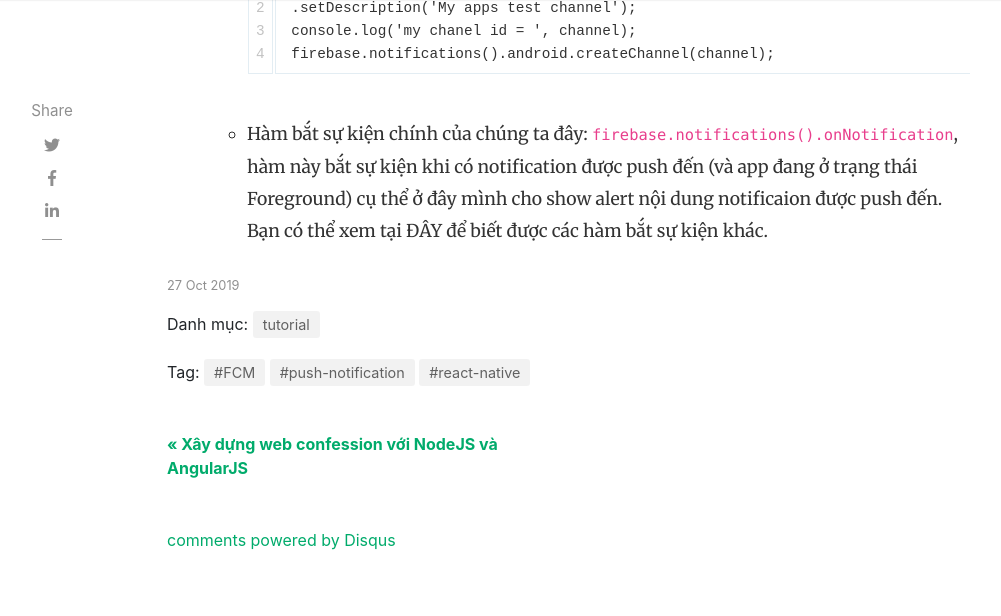
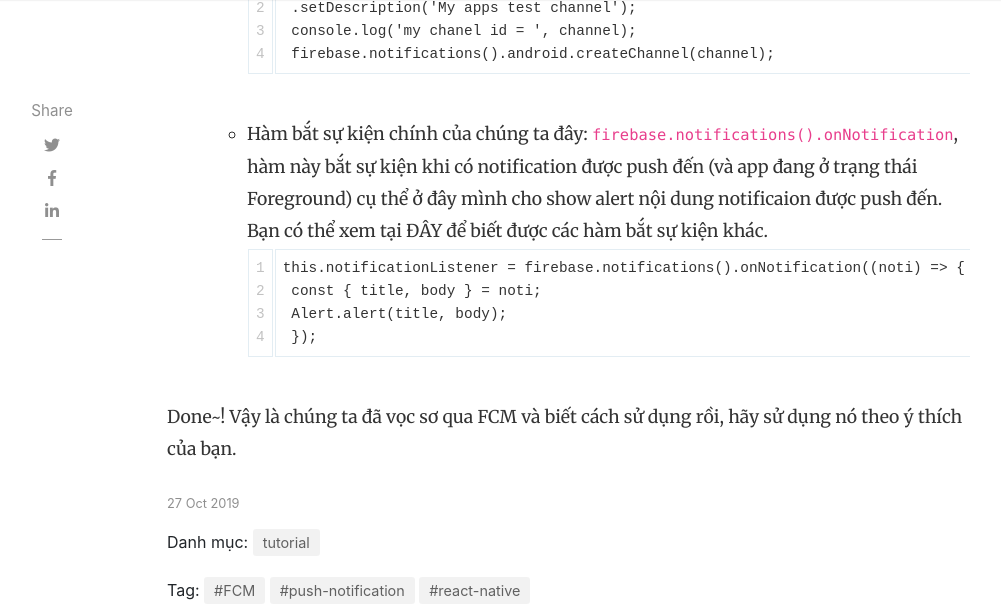
Before and after one commit to tuitucode/tuitucode.github.io, a Jekyll site: the page built from _posts/2019-10-27-push-notification-w-FCM-in-react-native.md, in a window 1280 px wide and 900 px high, scrolled down 11647 px, cut to the strip 0-616 px from the top of the window. Shown: the whole strip, without its empty margins (118-1119 px from the left). Built offline with Jekyll 4.4.1, drawn with Linux system fonts in a browser that asks for light colours; nearby versions of some CDN libraries; comment, search, counter and statistics services are not loaded.

Commit message:
Update 2019-10-27-push-notification-w-FCM-in-react-native.md

````diff
--- a/_posts/2019-10-27-push-notification-w-FCM-in-react-native.md
+++ b/_posts/2019-10-27-push-notification-w-FCM-in-react-native.md
@@ -384,3 +384,11 @@ const channel = new firebase.notifications.Android.Channel('test-channel', 'Test
     firebase.notifications().android.createChannel(channel);
 ```
 - Hàm bắt sự kiện chính của chúng ta đây: ``firebase.notifications().onNotification``, hàm này bắt sự kiện khi có notification được push đến (và app đang ở trạng thái Foreground) cụ thể ở đây mình cho show alert nội dung notificaion được push đến. Bạn có thể xem tại ĐÂY để biết được các hàm bắt sự kiện khác.
+```
+this.notificationListener = firebase.notifications().onNotification((noti) => {
+      const { title, body } = noti;
+      Alert.alert(title, body);
+    });
+```
+
+Done~! Vậy là chúng ta đã vọc sơ qua FCM và biết cách sử dụng rồi, hãy sử dụng nó theo ý thích của bạn.
````
